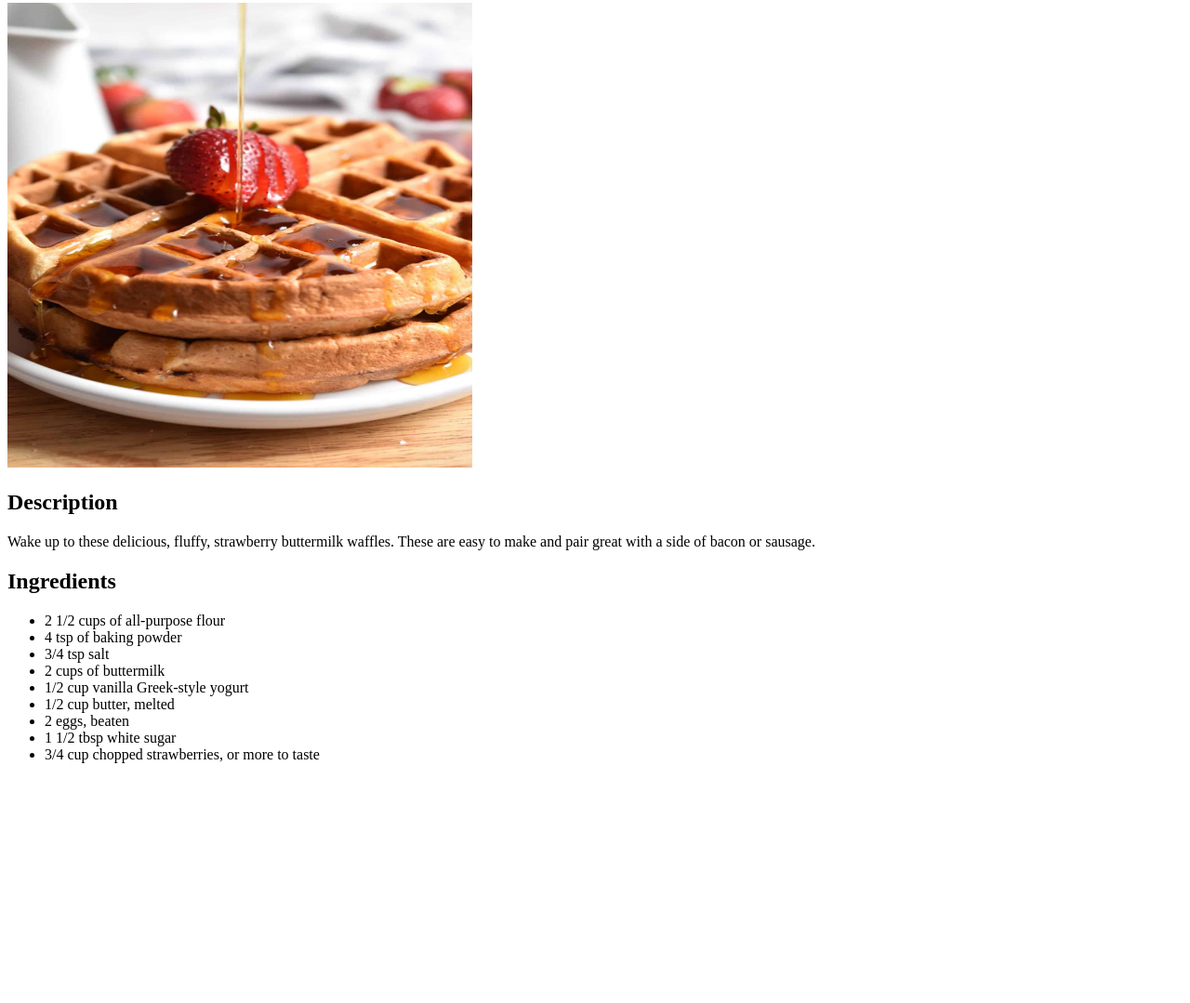
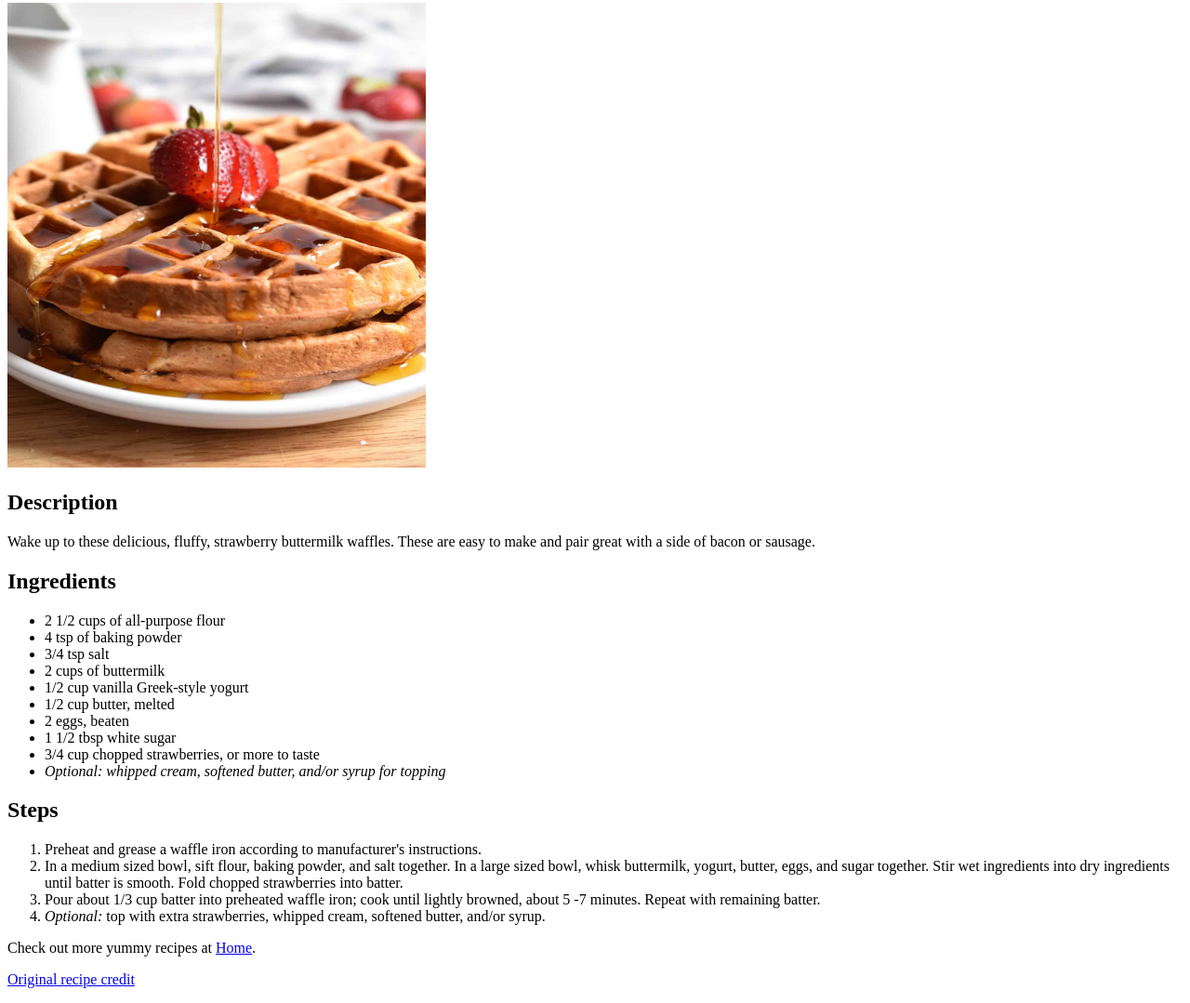
Before and after one commit to HerbsNmore/odin-recipes, a plain HTML site: page recipes/waffles.html in a window 1280 px wide. Shown: the part 77-1156 px from the top of the page at 93% size. Before the commit the page ends 914 px from the top, so only its background shows below. Drawn offline with Linux system fonts and the light colour scheme.

Commit message:
Created the frame for recipe pages Made a recipe page for fish tacos, fried cabbage, and waffles. Each page has an image, description, ingredients, and steps.

```diff
--- a/recipes/waffles.html
+++ b/recipes/waffles.html
@@ -6,7 +6,7 @@
     </head>
     <body>
         <h1>Strawberry Buttermilk Waffles</h1>
-        <img src="../images/strawberry-waffles.jpg" alt="strawberry waffles with a drizzle of syrup" height="500" width="500">
+        <img src="../images/strawberry-waffles.jpg" alt="strawberry waffles with a drizzle of syrup" height="500" width="450">
         <h2>Description</h2>
         <p>Wake up to these delicious, fluffy, strawberry buttermilk waffles. These are easy to make and pair great with a side of bacon or sausage.</p>
         <h2>Ingredients</h2>
@@ -20,9 +20,17 @@
             <li>2 eggs, beaten</li>
             <li>1 1/2 tbsp white sugar</li>
             <li>3/4 cup chopped strawberries, or more to taste</li>
+            <li><em>Optional: whipped cream, softened butter, and/or syrup for topping</em></li>
         </ul>
-
-
+        <h2>Steps</h2>
+        <ol>
+            <li>Preheat and grease a waffle iron according to manufacturer's instructions.</li>
+            <li>In a medium sized bowl, sift flour, baking powder, and salt together. In a large sized  bowl, whisk buttermilk, yogurt, butter, eggs, and sugar together. Stir wet ingredients into dry ingredients until batter is smooth. Fold chopped strawberries into batter.</li>
+            <li>Pour about 1/3 cup batter into preheated waffle iron; cook until lightly browned, about 5 -7 minutes. Repeat with remaining batter.</li>
+            <li><em>Optional:</em> top with extra strawberries, whipped cream, softened butter, and/or syrup. </li>
+        </ol>
+        <p>Check out more yummy recipes at <a href="../index.html">Home</a>.</p>
+        <p><a href="https://www.allrecipes.com/recipe/237219/strawberry-waffles/" target="_blank" rel="noreferrer">Original recipe credit</a></p>
     </body>
 
 
```
Also changed, not shown: index.html (+1 -0 lines), recipes/fish-tacos.html (+1 -1 lines), recipes/fried-cabbage.html (+1 -1 lines).
